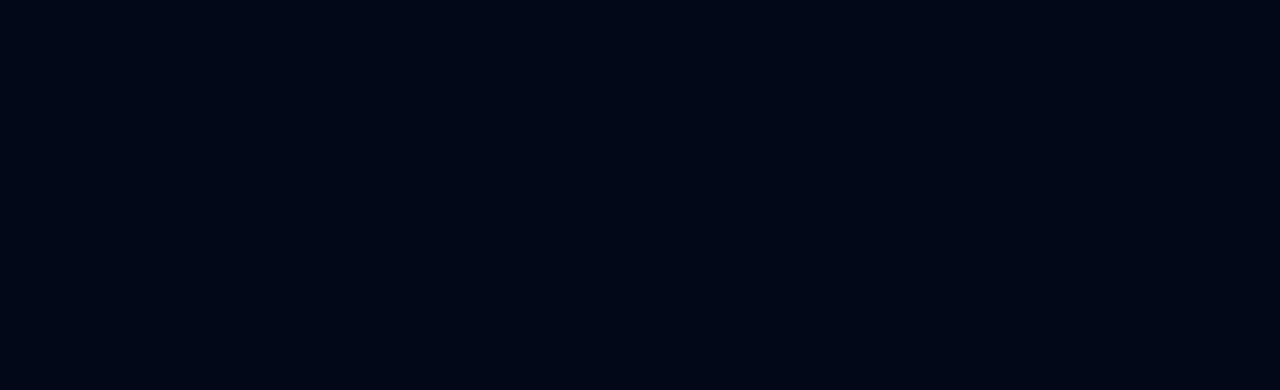
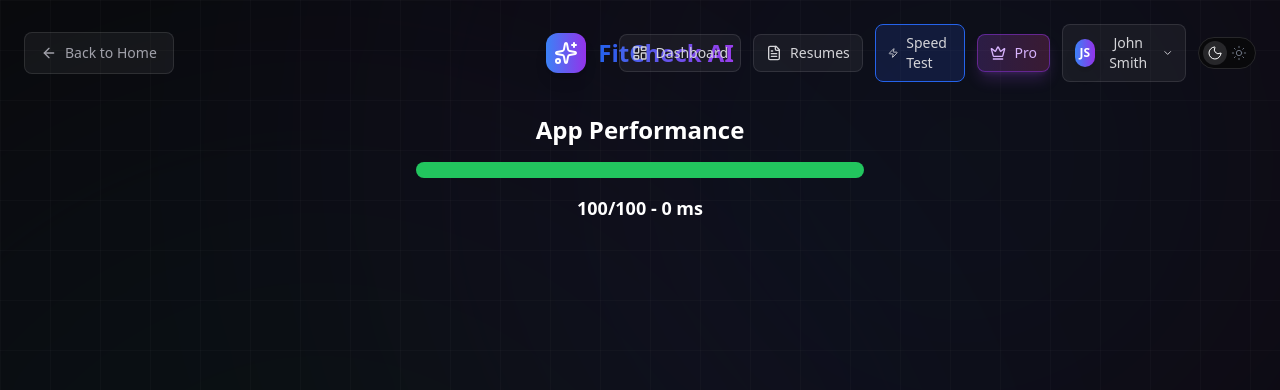
Before and after one commit to gokul18181818/MatchMe, a React (Vite) app: page /performance in a window 1280 px wide. Before the commit this address had no page. Shown: the top 390 px of the page. Built offline with nearby package versions, Linux system fonts and the light colour scheme.

Commit message:
Add performance test page

```diff
--- a/src/App.tsx
+++ b/src/App.tsx
@@ -10,6 +10,7 @@ import History from './pages/History';
 import Settings from './pages/Settings';
 import EditProfile from './pages/EditProfile';
 import Subscription from './pages/Subscription';
+import PerformanceTest from './pages/PerformanceTest';
 
 function App() {
   return (
@@ -26,6 +27,7 @@ function App() {
             <Route path="/settings" element={<Settings />} />
             <Route path="/edit-profile" element={<EditProfile />} />
             <Route path="/subscription" element={<Subscription />} />
+            <Route path="/performance" element={<PerformanceTest />} />
           </Routes>
         </Router>
       </FormProvider>
--- a/src/components/Navigation.tsx
+++ b/src/components/Navigation.tsx
@@ -1,7 +1,7 @@
 import React, { useState } from 'react';
 import { Link, useLocation } from 'react-router-dom';
 import { motion, AnimatePresence } from 'framer-motion';
-import { ArrowLeft, Sparkles, ChevronDown, Settings, FileText, LogOut, User, LayoutDashboard, Crown } from 'lucide-react';
+import { ArrowLeft, Sparkles, ChevronDown, Settings, FileText, LogOut, User, LayoutDashboard, Crown, Zap } from 'lucide-react';
 import { useTheme } from '../contexts/ThemeContext';
 import { cn } from '../lib/utils';
 import ThemeToggle from './ThemeToggle';
@@ -95,6 +95,21 @@ const Navigation: React.FC<NavigationProps> = ({
         >
           <FileText className="w-4 h-4" />
           <span>Resumes</span>
+        </Link>
+
+        {/* Performance Test Button */}
+        <Link
+          to="/performance"
+          className={cn(
+            "flex items-center space-x-2 px-3 py-2 rounded-lg transition-all duration-300",
+            "bg-white/10 hover:bg-white/20 dark:bg-white/5 dark:hover:bg-white/10",
+            "text-zinc-700 dark:text-zinc-300 hover:text-zinc-900 dark:hover:text-white",
+            "border border-white/20 dark:border-white/10 font-medium text-sm",
+            location.pathname === '/performance' && "bg-blue-100/50 dark:bg-blue-900/30 border-blue-300 dark:border-blue-600"
+          )}
+        >
+          <Zap className="w-4 h-4" />
+          <span>Speed Test</span>
         </Link>
 
         {/* Subscription Button */}
--- /dev/null
+++ b/src/pages/PerformanceTest.tsx
@@ -0,0 +1,37 @@
+import React, { useEffect, useState } from 'react';
+import PageLayout from '../components/PageLayout';
+
+const PerformanceTest: React.FC = () => {
+  const [loadTime, setLoadTime] = useState<number | null>(null);
+  const [score, setScore] = useState<number | null>(null);
+
+  useEffect(() => {
+    const time = performance.now();
+    setLoadTime(Math.round(time));
+    const rating = Math.max(1, 100 - Math.round(time / 50));
+    setScore(rating);
+  }, []);
+
+  return (
+    <PageLayout showBackButton backTo="/" backLabel="Back to Home">
+      <div className="max-w-md mx-auto text-center space-y-4">
+        <h2 className="text-2xl font-bold mb-4">App Performance</h2>
+        {score !== null && (
+          <>
+            <div className="w-full bg-gray-200 dark:bg-gray-800 rounded-full h-4 overflow-hidden">
+              <div
+                className="h-full bg-green-500"
+                style={{ width: `${score}%` }}
+              />
+            </div>
+            <p className="text-lg font-semibold">
+              {score}/100 - {loadTime} ms
+            </p>
+          </>
+        )}
+      </div>
+    </PageLayout>
+  );
+};
+
+export default PerformanceTest;
```
